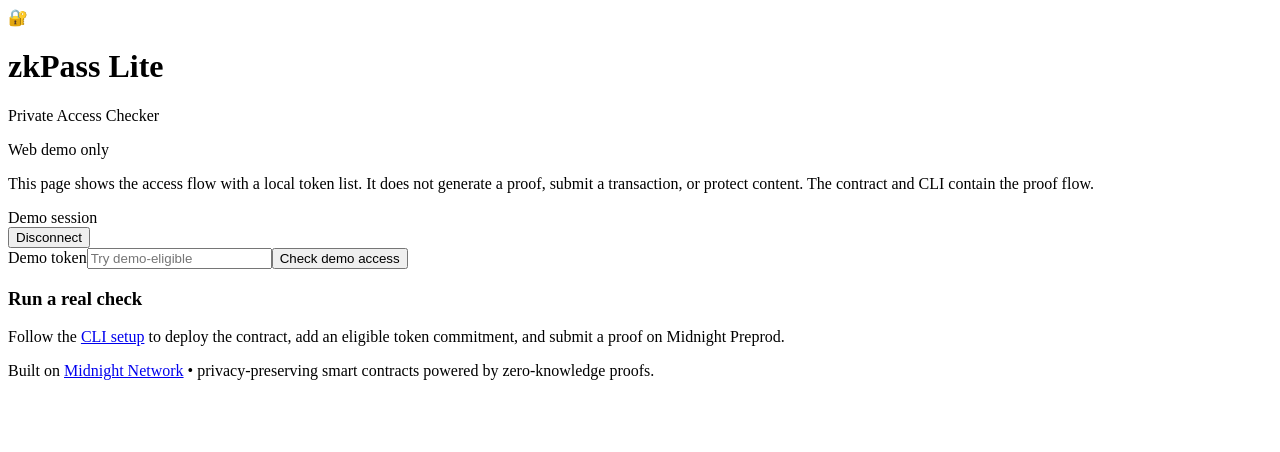
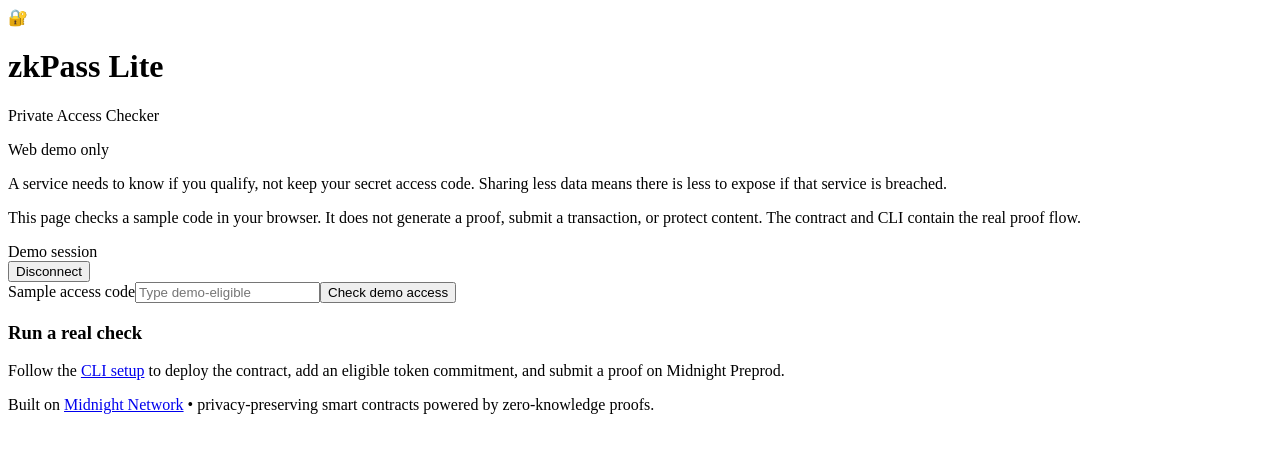
Before and after one commit to Julia759/zkpass-lite, a React (Vite) app in the folder frontend/: page / in a window 1280 px wide. Both pictures are taken after a click on the button "Try demo". Shown: the top 452 px of the page. Built offline with nearby package versions, Linux system fonts and the light colour scheme; the HTML template or start-up script is replaced by a standard one.

Commit message:
Explain the privacy benefit on web demo

```diff
--- a/frontend/src/App.css
+++ b/frontend/src/App.css
@@ -115,6 +115,10 @@
   font-size: 0.95rem;
   line-height: 1.6;
   color: var(--color-text-muted);
+}
+
+.explainer p + p {
+  margin-top: 0.75rem;
 }
 
 /* ─── Wallet ──────────────────────────────────────────────────────────────────── */
--- a/frontend/src/App.tsx
+++ b/frontend/src/App.tsx
@@ -45,7 +45,7 @@
 
   const checkAccess = useCallback(() => {
     if (!token.trim()) {
-      setErrorMessage('Enter a demo token to try the local check.');
+      setErrorMessage('Enter a sample access code to try the local check.');
       setStatus('error');
       return;
     }
@@ -73,8 +73,12 @@
 
         <div className="explainer">
           <p>
-            This page shows the access flow with a local token list. It does not generate a proof,
-            submit a transaction, or protect content. The contract and CLI contain the proof flow.
+            A service needs to know if you qualify, not keep your secret access code. Sharing less
+            data means there is less to expose if that service is breached.
+          </p>
+          <p>
+            This page checks a sample code in your browser. It does not generate a proof, submit a
+            transaction, or protect content. The contract and CLI contain the real proof flow.
           </p>
         </div>
 
@@ -112,13 +116,13 @@
 
         {wallet.isConnected && status !== 'granted' && status !== 'denied' && (
           <div className="check-form">
-            <label htmlFor="demo-token">Demo token</label>
+            <label htmlFor="demo-token">Sample access code</label>
             <input
               id="demo-token"
               type="text"
               value={token}
               onChange={(event) => setToken(event.target.value)}
-              placeholder="Try demo-eligible"
+              placeholder="Type demo-eligible"
               autoComplete="off"
             />
             <button className="btn btn-primary" onClick={checkAccess}>
@@ -132,7 +136,7 @@
             <div className="result-icon">✓</div>
             <h2 className="result-title">Demo access granted</h2>
             <p className="result-text">
-              This token matches the page's local demo list. No zero knowledge proof was generated.
+              This sample code matches the page's local demo list. No zero knowledge proof was generated.
             </p>
             <button className="btn btn-secondary" onClick={resetStatus}>Check again</button>
           </div>
@@ -142,7 +146,7 @@
           <div className="result result-denied">
             <div className="result-icon">✗</div>
             <h2 className="result-title">Demo access denied</h2>
-            <p className="result-text">This token is not in the page's local demo list.</p>
+            <p className="result-text">This sample code is not in the page's local demo list.</p>
             <button className="btn btn-secondary" onClick={resetStatus}>Try again</button>
           </div>
         )}
```
